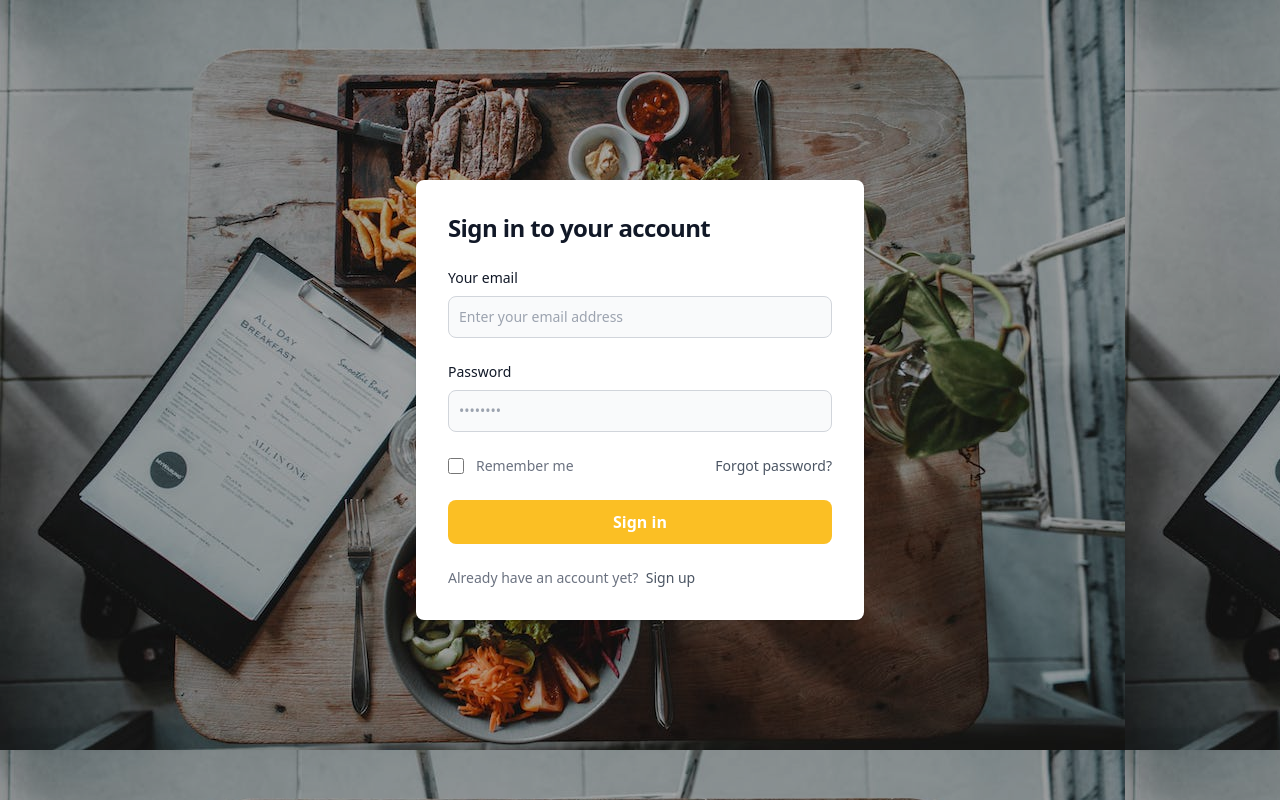
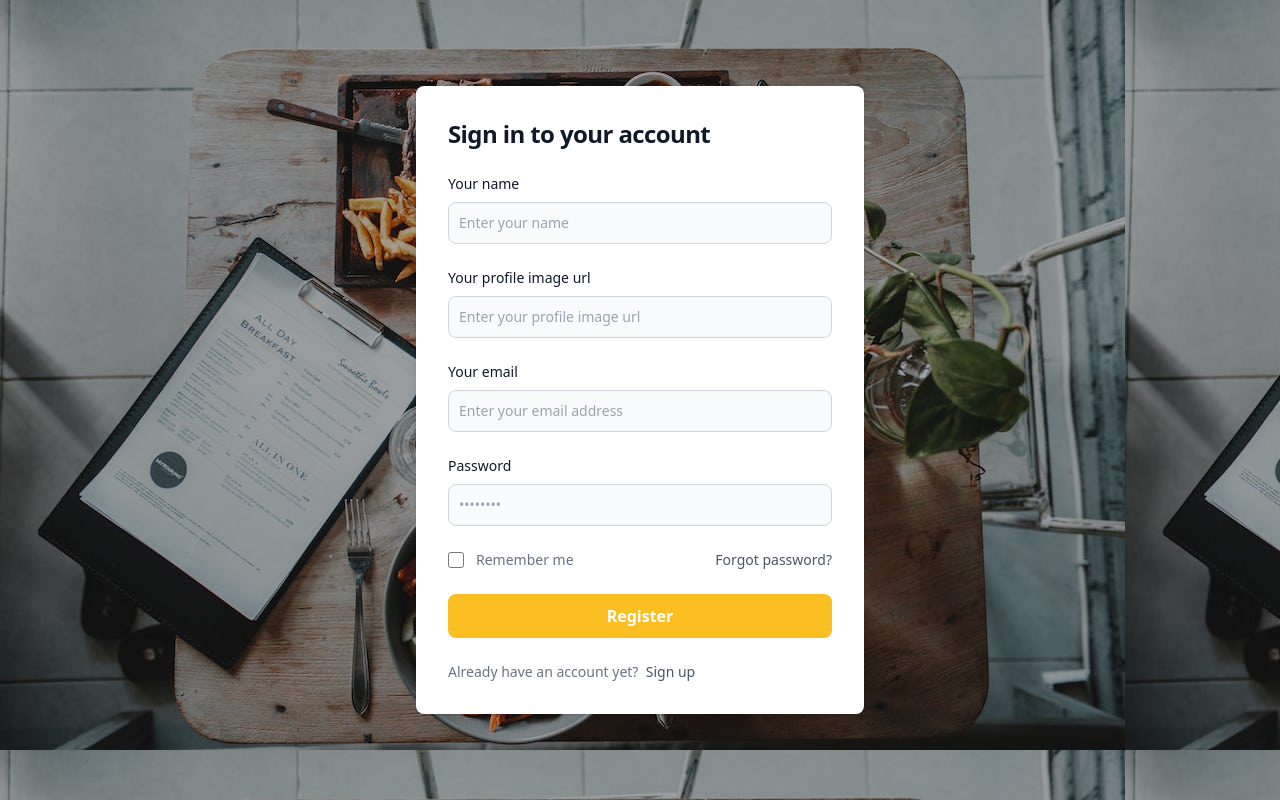
Before and after one commit to smy329/flavor-fusion-client-react, a React (Vite) app: page /register in a window 1280 px wide. Built offline with nearby package versions, Linux system fonts and the light colour scheme; no server answers.

Commit message:
private route

```diff
--- a/src/pages/Login.jsx
+++ b/src/pages/Login.jsx
@@ -9,6 +9,7 @@ import {
   FaInstagram,
 } from 'react-icons/fa';
 import { toast } from 'react-hot-toast';
+import { useLocation, useNavigate } from 'react-router-dom';
 
 const Login = () => {
   const { user, setUser, logInWithEmail, loginWithGoogle } =
@@ -16,6 +17,10 @@ const Login = () => {
   const [email, setEmail] = useState('');
   const [password, setPassword] = useState('');
   const [loginError, setLoginError] = useState('');
+
+  const navigate = useNavigate();
+  const location = useLocation();
+  const from = location.state?.from?.pathname;
 
   const handleEmail = (e) => {
     const emailInput = e.target.value;
@@ -30,12 +35,13 @@ const Login = () => {
 
   const handleLogin = (e) => {
     e.preventDefault();
-    logInWithEmail()
+    logInWithEmail(email, password)
       .then((result) => {
         const loggedUser = result.user;
         setUser(loggedUser);
         setLoginError('');
         console.log(loggedUser);
+        navigate(from || '/', { replace: true });
       })
       .catch((error) => {
         setLoginError(error.message);
--- a/src/pages/Register.jsx
+++ b/src/pages/Register.jsx
@@ -2,12 +2,29 @@ import React, { useContext, useState } from 'react';
 import loginBg from '../assets/bg/loginPage.jpeg';
 import { AuthContext } from '../providers/AuthProviders';
 import { createUserWithEmailAndPassword } from 'firebase/auth';
+import { Link, useNavigate } from 'react-router-dom';
 
 const Register = () => {
-  const { user, setUser, createUserWithEmail } = useContext(AuthContext);
+  const { user, setUser, createUserWithEmail, updateUserProfile } =
+    useContext(AuthContext);
+  const navigate = useNavigate();
+  const [name, setName] = useState('');
+  const [profileUrl, setProfileUrl] = useState('');
   const [email, setEmail] = useState('');
   const [password, setPassword] = useState('');
-  const [loginError, setLoginError] = useState('');
+  const [regError, setRegError] = useState('');
+
+  const handleName = (e) => {
+    const nameInput = e.target.value;
+    setName(nameInput);
+    console.log(nameInput);
+  };
+
+  const handleProfileUrl = (e) => {
+    const profileUrlInput = e.target.value;
+    setProfileUrl(profileUrlInput);
+    console.log(profileUrlInput);
+  };
 
   const handleEmail = (e) => {
     const emailInput = e.target.value;
@@ -24,13 +41,20 @@ const Register = () => {
     e.preventDefault();
     createUserWithEmail(email, password)
       .then((result) => {
-        const loggedUser = result.user;
-        setUser(loggedUser);
-        setLoginError('');
-        console.log(loggedUser);
+        const registeredUser = result.user;
+        updateUserProfile(name, profileUrl)
+          .then(() => console.log(registeredUser))
+          .catch((error) => {
+            setRegError(error.message);
+            setRegSuccess(false);
+          });
+        setUser(registeredUser);
+        setRegError('');
+        navigate('/');
+        console.log(registeredUser);
       })
       .catch((error) => {
-        setLoginError(error.message);
+        setRegError(error.message);
         console.log(error.message);
       });
   };
@@ -47,6 +71,42 @@ const Register = () => {
                 className="space-y-4 md:space-y-6"
                 onSubmit={handleRegister}
               >
+                <div>
+                  <label
+                    htmlFor="name"
+                    className="block mb-2 text-sm font-medium text-gray-900 dark:text-white"
+                  >
+                    Your name
+                  </label>
+                  <input
+                    type="text"
+                    name="name"
+                    id="name"
+                    value={name}
+                    onChange={handleName}
+                    className="theme-input"
+                    placeholder="Enter your name"
+                    required
+                  />
+                </div>
+                <div>
+                  <label
+                    htmlFor="profileUrl"
+                    className="block mb-2 text-sm font-medium text-gray-900 dark:text-white"
+                  >
+                    Your profile image url
+                  </label>
+                  <input
+                    type="text"
+                    name="profileUrl"
+                    id="profileUrl"
+                    value={profileUrl}
+                    onChange={handleProfileUrl}
+                    className="theme-input"
+                    placeholder="Enter your profile image url"
+                    required
+                  />
+                </div>
                 <div>
                   <label
                     htmlFor="email"
@@ -107,12 +167,12 @@ const Register = () => {
                   </a>
                 </div>
                 <button type="submit" className="w-full theme-btn">
-                  Sign in
+                  Register
                 </button>
                 <div>
-                  {loginError && (
+                  {regError && (
                     <span className="block text-center text-sm font-medium text-rose-700 animate-pulse">
-                      {loginError}
+                      {regError}
                     </span>
                   )}
                 </div>
--- a/src/pages/shared/NavigationBar.jsx
+++ b/src/pages/shared/NavigationBar.jsx
@@ -4,9 +4,19 @@ import { HiUserCircle } from 'react-icons/hi2';
 import { AuthContext } from '../../providers/AuthProviders';
 
 const Header = () => {
-  const { user } = useContext(AuthContext);
+  const { user, logOut } = useContext(AuthContext);
   const [isMenuOpen, setIsMenuOpen] = useState(false);
   console.log(isMenuOpen);
+
+  const handleLogout = () => {
+    logOut()
+      .then(() => {
+        console.log('Logged out successfully');
+      })
+      .catch((error) => {
+        console.log(error.message);
+      });
+  };
   return (
     <div className="relative mb-5">
       <div className=" navbar">
@@ -45,7 +55,21 @@ const Header = () => {
             </NavLink> */}
           </div>
           <div className="">
-            <button className="theme-btn">Register Now</button>
+            {user ? (
+              <NavLink
+                className="text-base font-medium p-2 md:p-5 text-gray-500"
+                onClick={handleLogout}
+              >
+                Logout
+              </NavLink>
+            ) : (
+              <NavLink
+                className="text-base font-medium p-2 md:p-5 text-gray-500"
+                to="/register"
+              >
+                <button className="theme-btn">Register Now</button>
+              </NavLink>
+            )}
           </div>
         </div>
         <div className="lg:hidden z-20">
--- a/src/routes/PrivateRoute.jsx
+++ b/src/routes/PrivateRoute.jsx
@@ -1,14 +1,14 @@
 import React, { useContext } from 'react';
-import { AuthContext } from '../providers/AuthProvider';
 import { Navigate, useLocation, useNavigate } from 'react-router-dom';
 import Spinner from '../components/Spinner';
+import { AuthContext } from '../providers/AuthProviders';
 
 const PrivateRoute = ({ children }) => {
   const { user, loading } = useContext(AuthContext);
   const navigate = useNavigate();
   const location = useLocation();
   if (loading) {
-    return <Spinner animation="grow" variant="warning" />;
+    return <Spinner />;
   }
   if (!user) {
     return <Navigate to="/login" state={{ from: location }} replace />;
--- a/src/routes/index.jsx
+++ b/src/routes/index.jsx
@@ -6,6 +6,7 @@ import Blog from '../pages/Blog';
 import Login from '../pages/Login';
 import Register from '../pages/Register';
 import ChefRecipes from '../pages/ChefRecipes';
+import PrivateRoute from './PrivateRoute';
 
 const router = createBrowserRouter([
   {
@@ -22,7 +23,11 @@ const router = createBrowserRouter([
       },
       {
         path: '/chef-recipes/:id',
-        element: <ChefRecipes />,
+        element: (
+          <PrivateRoute>
+            <ChefRecipes />
+          </PrivateRoute>
+        ),
       },
     ],
   },
```
